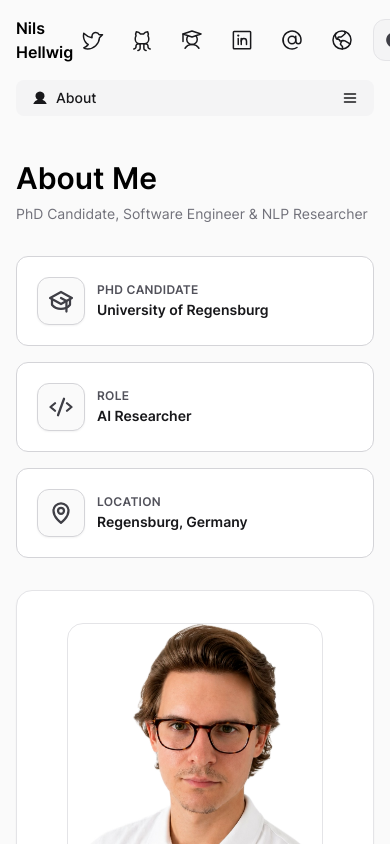
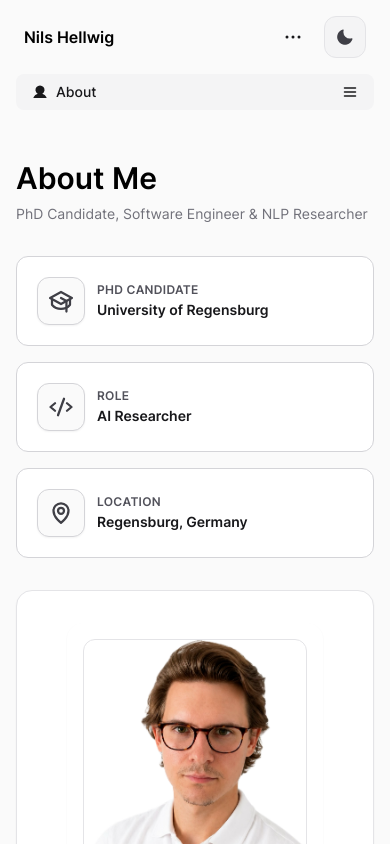
Before and after one commit to NilsHellwig/portfolio, a React (Create React App) app: page /portfolio/about in a window 390 px wide. Shown: the top 844 px of the page. Built offline with nearby package versions, Linux system fonts and the light colour scheme.

Commit message:
feat: enhance Navbar with social links dropdown, improve About page layout, and update Home image styling

```diff
--- a/src/components/Navbar.tsx
+++ b/src/components/Navbar.tsx
@@ -1,5 +1,5 @@
-import React from "react";
-import { motion } from "framer-motion";
+import React, { useState } from "react";
+import { motion, AnimatePresence } from "framer-motion";
 import {
   Student,
   TwitterLogo,
@@ -7,6 +7,8 @@ import {
   GithubLogo,
   LinkedinLogo,
   GlobeHemisphereWest,
+  DotsThree,
+  X,
 } from "phosphor-react";
 import { Link } from "react-router-dom";
 import { openLinkInNewTab } from "../helper";
@@ -29,14 +31,52 @@ const iconVariants = {
 const textVariants = {
   hover: {
     scale: 1.05,
-    textShadow: "0px 0px 8px rgba(0,0,0,0.3)",
+    textShadow: "0px 0px 8px rgba(0,0,0,0.2)",
     transition: { duration: 0.3 },
   },
 };
 
+const socialLinks = [
+  {
+    text: "Twitter",
+    url: "https://twitter.com/nchllwg",
+    icon: TwitterLogo,
+  },
+  {
+    text: "GitHub",
+    url: "https://github.com/NilsHellwig",
+    icon: GithubLogo,
+  },
+  {
+    text: "Google Scholar",
+    url: "https://scholar.google.com/citations?user=VzUTKcwAAAAJ",
+    icon: Student,
+  },
+  {
+    text: "LinkedIn",
+    url: "https://www.linkedin.com/in/nils-h-748711229",
+    icon: LinkedinLogo,
+  },
+  {
+    text: "Mail",
+    url: "mailto:Nils-Constantin.Hellwig@stud.uni-regensburg.de",
+    icon: At,
+  },
+  {
+    text: "ORCID",
+    url: "https://orcid.org/0009-0000-7305-8797",
+    icon: GlobeHemisphereWest,
+  },
+];
+
 const NavBar: React.FC = () => {
+  const [isDropdownOpen, setIsDropdownOpen] = useState(false);
+
+  const hoverStyle =
+    "p-1 px-1.5 hover:bg-black/[0.05] dark:hover:bg-white/10 hover:backdrop-blur-md rounded-lg cursor-pointer duration-300 hover:scale-110 hover:shadow-lg border border-transparent hover:border-black/[0.08] dark:hover:border-white/10";
+
   return (
-    <div className="flex flex-row items-center mt-2 mb-4 justify-center flex-col gap-2 xsm:justify-between xsm:flex-row xsm:gap-0">
+    <div className="flex flex-row items-center mt-2 mb-4 justify-between relative px-2 sm:px-0">
       <Link to="/portfolio">
         <motion.h1
           className="font-bold text-md hover:cursor-pointer hover:text-zinc-500 dark:text-zinc-100 dark:hover:text-zinc-400 duration-300"
@@ -45,70 +85,75 @@ const NavBar: React.FC = () => {
           Nils Hellwig
         </motion.h1>
       </Link>
+
       <div className="flex flex-row gap-1 xsm:gap-3 items-center">
-        <Tooltip text="Twitter" position="bottom" asChild>
+        {/* Desktop Social Links */}
+        <div className="hidden vsm:flex flex-row gap-1 xsm:gap-3 items-center">
+          {socialLinks.map((social) => (
+            <Tooltip key={social.text} text={social.text} position="bottom" asChild>
               <motion.div
-            className="p-1 px-1.5 hover:bg-white/40 dark:hover:bg-white/10 hover:backdrop-blur-md rounded-lg cursor-pointer duration-300 hover:scale-110 hover:shadow-lg border border-transparent hover:border-white/20 dark:hover:border-white/10"
-            onClick={() => openLinkInNewTab("https://twitter.com/nchllwg")}
+                className={hoverStyle}
+                onClick={() => openLinkInNewTab(social.url)}
                 whileHover={iconVariants.hover}
               >
-            <TwitterLogo size={24} className="text-zinc-900 dark:text-zinc-100" weight="regular" />
+                <social.icon size={24} className="text-zinc-900 dark:text-zinc-100" weight="regular" />
               </motion.div>
             </Tooltip>
+          ))}
+        </div>
 
-        <Tooltip text="GitHub" position="bottom" asChild>
+        {/* Mobile Social Links Dropdown */}
+        <div className="relative vsm:hidden">
           <motion.div
-            className="p-1 px-1.5 hover:bg-white/40 dark:hover:bg-white/10 hover:backdrop-blur-md rounded-lg cursor-pointer duration-300 hover:scale-110 hover:shadow-lg border border-transparent hover:border-white/20 dark:hover:border-white/10"
-            onClick={() => openLinkInNewTab("https://github.com/NilsHellwig")}
-            whileHover={iconVariants.hover}
+            className={hoverStyle}
+            onClick={() => setIsDropdownOpen(!isDropdownOpen)}
+            whileHover={{ scale: 1.1 }}
           >
-            <GithubLogo size={24} className="text-zinc-900 dark:text-zinc-100" weight="regular" />
+            {isDropdownOpen ? (
+              <X size={24} className="text-zinc-900 dark:text-zinc-100" weight="regular" />
+            ) : (
+              <DotsThree size={24} className="text-zinc-900 dark:text-zinc-100" weight="bold" />
+            )}
           </motion.div>
-        </Tooltip>
-        <Tooltip text="Google Scholar" position="bottom" asChild>
+
+          <AnimatePresence>
+            {isDropdownOpen && (
+              <>
+                <div
+                  className="fixed inset-0 z-10"
+                  onClick={() => setIsDropdownOpen(false)}
+                />
                 <motion.div
-            className="p-1 px-1.5 hover:bg-white/40 dark:hover:bg-white/10 hover:backdrop-blur-md rounded-lg cursor-pointer duration-300 hover:scale-110 hover:shadow-lg border border-transparent hover:border-white/20 dark:hover:border-white/10"
-            onClick={() =>
-              openLinkInNewTab("https://scholar.google.com/citations?user=VzUTKcwAAAAJ")
-            }
-            whileHover={iconVariants.hover}
+                  initial={{ opacity: 0, scale: 0.95, y: -10 }}
+                  animate={{ opacity: 1, scale: 1, y: 0 }}
+                  exit={{ opacity: 0, scale: 0.95, y: -10 }}
+                  className="absolute right-0 mt-2 w-48 bg-white/80 dark:bg-zinc-800/80 backdrop-blur-xl border border-black/10 dark:border-white/10 rounded-xl shadow-2xl p-2 z-20 overflow-hidden"
                 >
-            <Student size={24} className="text-zinc-900 dark:text-zinc-100" weight="regular" />
-          </motion.div>
-        </Tooltip>
-        <Tooltip text="LinkedIn" position="bottom" asChild>
+                  <div className="grid grid-cols-3 gap-2">
+                    {socialLinks.map((social) => (
                       <motion.div
-            className="p-1 px-1.5 hover:bg-white/40 dark:hover:bg-white/10 hover:backdrop-blur-md rounded-lg cursor-pointer duration-300 hover:scale-110 hover:shadow-lg border border-transparent hover:border-white/20 dark:hover:border-white/10"
-            onClick={() => openLinkInNewTab("https://www.linkedin.com/in/nils-h-748711229")}
-            whileHover={iconVariants.hover}
+                        key={social.text}
+                        className="flex flex-col items-center justify-center p-3 rounded-lg hover:bg-black/5 dark:hover:bg-white/10 duration-200 cursor-pointer"
+                        onClick={() => {
+                          openLinkInNewTab(social.url);
+                          setIsDropdownOpen(false);
+                        }}
+                        whileTap={{ scale: 0.9 }}
                       >
-            <LinkedinLogo size={24} className="text-zinc-900 dark:text-zinc-100" weight="regular" />
-          </motion.div>
-        </Tooltip>
-        <Tooltip text="Mail" position="bottom" asChild>
-          <motion.div
-            className="p-1 px-1.5 hover:bg-white/40 dark:hover:bg-white/10 hover:backdrop-blur-md rounded-lg cursor-pointer duration-300 hover:scale-110 hover:shadow-lg border border-transparent hover:border-white/20 dark:hover:border-white/10"
-            onClick={() =>
-              openLinkInNewTab("mailto:Nils-Constantin.Hellwig@stud.uni-regensburg.de")
-            }
-            whileHover={iconVariants.hover}
-          >
-            <At size={24} className="text-zinc-900 dark:text-zinc-100" weight="regular" />
-          </motion.div>
-        </Tooltip>
-        <Tooltip text="ORCID" position="bottom" asChild>
-          <motion.div
-            className="p-1 px-1.5 hover:bg-white/40 dark:hover:bg-white/10 hover:backdrop-blur-md rounded-lg cursor-pointer duration-300 hover:scale-110 hover:shadow-lg border border-transparent hover:border-white/20 dark:hover:border-white/10"
-            onClick={() => openLinkInNewTab("https://orcid.org/0009-0000-7305-8797")}
-            whileHover={iconVariants.hover}
-          >
-            <GlobeHemisphereWest
+                        <social.icon
                           size={24}
                           className="text-zinc-900 dark:text-zinc-100"
                           weight="regular"
                         />
                       </motion.div>
-        </Tooltip>
+                    ))}
+                  </div>
+                </motion.div>
+              </>
+            )}
+          </AnimatePresence>
+        </div>
+
         <ThemeToggle />
       </div>
     </div>
--- a/src/components/PageSelector.tsx
+++ b/src/components/PageSelector.tsx
@@ -74,7 +74,7 @@ const PageSelector: React.FC<{ transparentBackground: boolean }> = ({ transparen
                   ${
                     active
                       ? "bg-zinc-900 dark:bg-zinc-100 text-white dark:text-zinc-900 shadow-md scale-105"
-                      : "text-zinc-600 dark:text-zinc-400 hover:bg-white/40 dark:hover:bg-white/10 hover:backdrop-blur-md hover:text-zinc-900 dark:hover:text-zinc-100 hover:scale-110 hover:shadow-lg border border-transparent hover:border-white/20 dark:hover:border-white/10"
+                      : "text-zinc-600 dark:text-zinc-400 hover:bg-black/[0.05] dark:hover:bg-white/10 hover:backdrop-blur-md hover:text-zinc-900 dark:hover:text-zinc-100 hover:scale-110 hover:shadow-lg border border-transparent hover:border-black/[0.08] dark:hover:border-white/10"
                   }
                 `}
               >
--- a/src/pages/About.tsx
+++ b/src/pages/About.tsx
@@ -205,13 +205,11 @@ const About: React.FC = () => {
             </div>
 
             <div className="w-64 md:w-72 flex-shrink-0 order-1 md:order-2">
-              <div className="relative group">
-                {/* Visual accent behind image */}
-                <div className="absolute inset-0 bg-zinc-100 dark:bg-zinc-700 translate-x-3 translate-y-3 rounded-2xl -z-10 group-hover:translate-x-1 group-hover:translate-y-1 transition-transform duration-500" />
+              <div className="relative group bg-white rounded-2xl shadow-sm p-4">
                 <img
                   src="portrait.png"
                   alt="Nils Hellwig"
-                  className="rounded-2xl border-[0.5px] border-zinc-200 dark:border-zinc-700 object-cover w-full aspect-[4/5] transition-all duration-700 ease-in-out"
+                  className="rounded-xl object-cover w-full aspect-[4/5] transition-all duration-700 ease-in-out border border-zinc-200 dark:border-zinc-700"
                 />
               </div>
             </div>
--- a/src/pages/Home.tsx
+++ b/src/pages/Home.tsx
@@ -17,6 +17,7 @@ const Home: React.FC = () => {
       <motion.img
         src={imageNilsHi}
         alt="Nils saying hi"
+        className="bg-white rounded-full p-4 border border-zinc-200 dark:border-zinc-700"
         width="200px"
         initial={{ y: -100, opacity: 0 }}
         animate={{ y: 0, opacity: 1 }}
```
Lines whose indentation alone changed are shown as unchanged.
